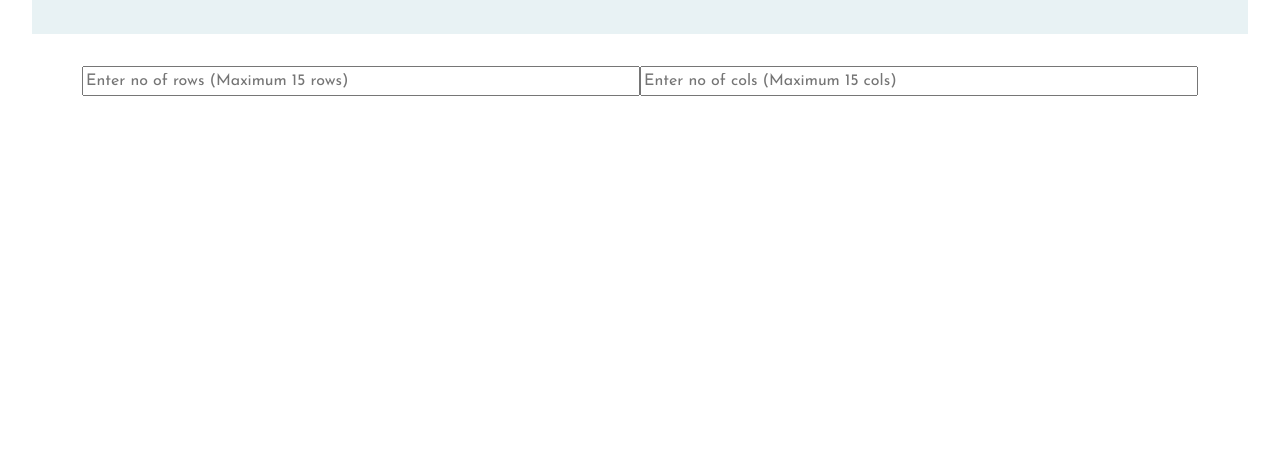
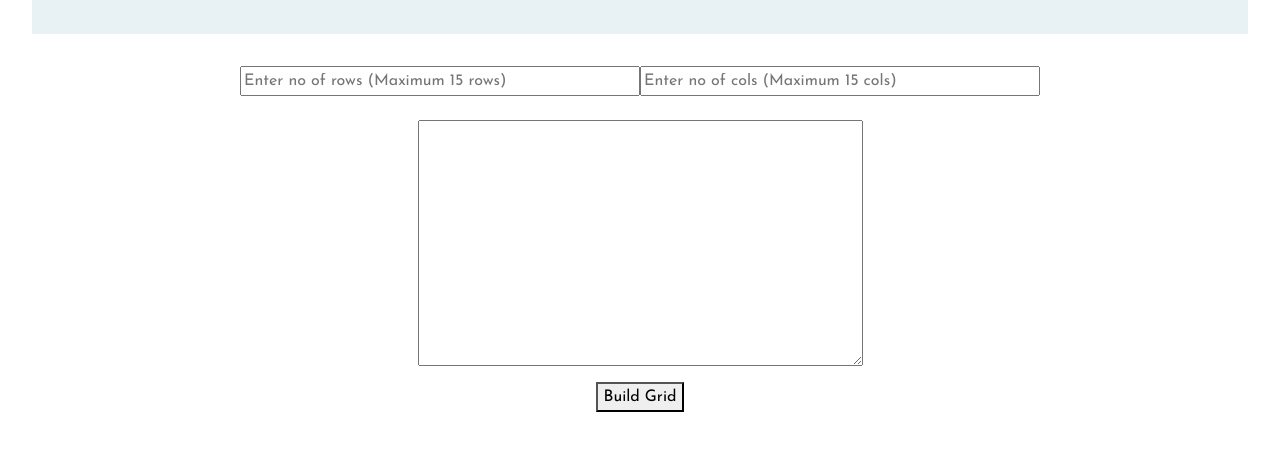
Before and after one commit to spravinkumar9952/CPWorkspace, a React (Create React App) app: page /grid in a window 1280 px wide. Shown: the part 190-640 px from the top of the page. Built offline with nearby package versions, Linux system fonts and the light colour scheme.

Commit message:
Grid Changed

```diff
--- a/src/Components/Cell.jsx
+++ b/src/Components/Cell.jsx
@@ -1,10 +1,9 @@
 import React from 'react'
 
-export default function Cell({color, row, col, handleClick}) {
+export default function Cell({color, row, col, val, handleClick}) {
     return (
-        <div className='cell' style={{backgroundColor : `${color}`}} onClick={() => handleClick()}>
-            <h4 contentEditable='true'></h4>
-            <p>({row}, {col})</p>
+        <div title = {`(${row}, ${col})`}className='cell' style={{backgroundColor : `${color}`}} onClick={() => handleClick()}>
+            <h4 >{val}</h4>
         </div>
     )
 }
--- a/src/Pages/Grid.jsx
+++ b/src/Pages/Grid.jsx
@@ -8,6 +8,7 @@ export default function Grid() {
     const [numCols, setNumCols] = useState(0);
     const [grid, setGrid] = useState([]);
     const [arr, setArr] = useState([]);
+    const [gridVal, setGridVal] = useState([]);
 
     let colorArr = [];
 
@@ -24,6 +25,7 @@ export default function Grid() {
                     color={colorArr[index]}
                     row={r}
                     col={c}
+                    val = {gridVal[r][c]}
                     handleClick={() => changeColor(r, c)}
                 />
             );
@@ -36,18 +38,14 @@ export default function Grid() {
         let newArr = [];
         colorArr = [];
 
-        setNumRows(Math.min(numRows, 15));
-        setNumCols(Math.min(numCols, 15));
-
         for (let i = 0; i < numRows; i++) {
             for (let j = 0; j < numCols; j++) {
-                newArr.push(<Cell key={`${i}-${j}`} color={'white'} row={i} col={j} handleClick={() => changeColor(i, j)} />);
+                newArr.push(<Cell key={`${i}-${j}`} color={'white'} row={i} col={j} val = {gridVal[i][j]} handleClick={() => changeColor(i, j)} />);
                 colorArr.push('white');
             }
         }
-
         setArr(newArr);
-    }, [numRows, numCols]);
+    }, [numRows, numCols, gridVal]);
 
     useEffect(() => {
         const newGrid = [];
@@ -63,6 +61,33 @@ export default function Grid() {
         setGrid(newGrid);
     }, [arr]);
 
+    const handleSubmit = (e) =>{
+        e.preventDefault();
+
+
+        const currRow = e.target.gridValue.value.split("\n");
+        const newGridVals = []
+
+        if(parseInt(e.target.row.value) !== currRow.length){
+            alert("Row Not matched");
+            return ;
+        }
+
+
+
+        for(let i of currRow){
+            newGridVals.push(i.split(" "));
+            if(i.split(" ").length !==parseInt(e.target.row.value)){
+                alert("Col not matched")
+                return ;
+            }
+        }
+
+        setNumRows(parseInt(e.target.row.value));
+        setNumCols(parseInt(e.target.col.value));
+        setGridVal(newGridVals);
+    }
+
     return (
         <div>
             <Navbar />
@@ -70,13 +95,24 @@ export default function Grid() {
             <div className="info">
                 <h3>Grid</h3>
                 <p>You can enter your grid size. If you touch the cell it will toggle the color. You can also enter the by clicking the top of the cell.</p>
-
-
             </div>
 
             <div className='container input-container'>
-                <input type="number" name="row" id="row" placeholder='Enter no of rows (Maximum 15 rows)' required onChange={e => setNumRows(e.target.value)} />
-                <input type="number" name="col" id="col" placeholder='Enter no of cols (Maximum 15 cols)' required onChange={e => setNumCols(e.target.value)} />
+
+                <form className='d-flex flex-column justify-content-center align-items-center' onSubmit={handleSubmit}>
+                    <div className='d-flex flex-row justify-content-start align-items-center mb-4'>
+                        <input type="number" className="mr-3" name="row" id="row" placeholder='Enter no of rows (Maximum 15 rows)' required  />
+
+                        <input type="number" name="col" id="col" placeholder='Enter no of cols (Maximum 15 cols)' required  />
+                    </div>
+
+
+                    <textarea name="gridValue" id="" cols="50" rows="10"></textarea>
+
+
+                    <button className='mt-3'>Build Grid</button>
+                </form>
+
             </div>
 
             <div className="grid container">
--- a/src/Pages/Number.jsx
+++ b/src/Pages/Number.jsx
@@ -95,7 +95,6 @@ export default function String() {
     }
 
     useEffect(()=>{
-
         setPrime(isPrime() );
         setBinary(numbers.map((ele) => {
             return (parseInt(ele) >>> 0).toString(2) + ", ";
--- a/src/style.scss
+++ b/src/style.scss
@@ -83,6 +83,14 @@ $card-col: #ecb893;
 
     input{
         width: 80%;
+    }
+
+    form{
+
+        div{
+            width: 50rem;
+        }
+
     }
 }
 
```
Also changed, not shown: src/Components/Navbar.jsx (line endings or trailing spaces).
